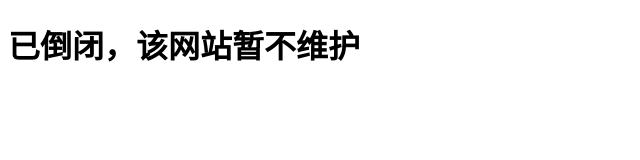
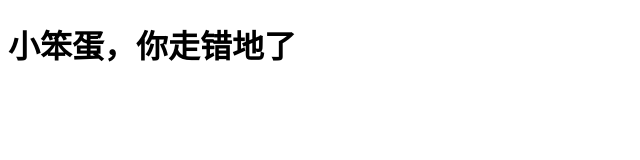
Before and after one commit to iiifox/iiifox-me, a plain HTML site: page index.html in a window 1280 px wide. Shown: the whole page, without its empty margins (0-640 px from the left). Drawn offline with Linux system fonts and the light colour scheme.

Commit message:
Update index.html

```diff
--- a/index.html
+++ b/index.html
@@ -5,6 +5,6 @@
     <title>iiifox</title>
 </head>
 <body>
-    <h1>已倒闭，该网站暂不维护</h1>
+    <h1>小笨蛋，你走错地了</h1>
 </body>
 </html>
```
